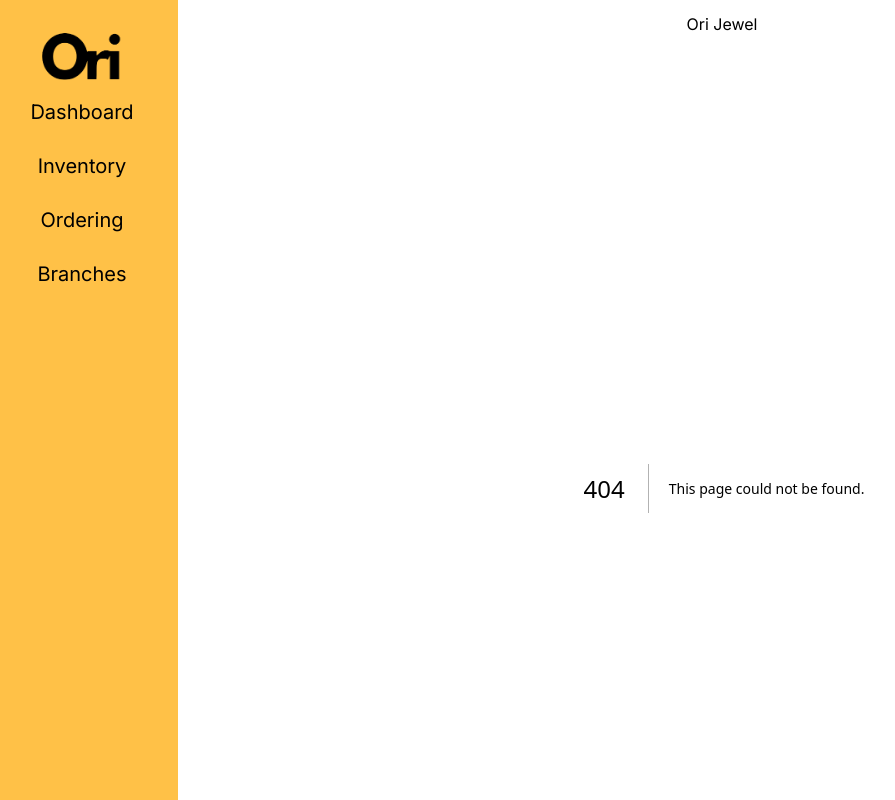
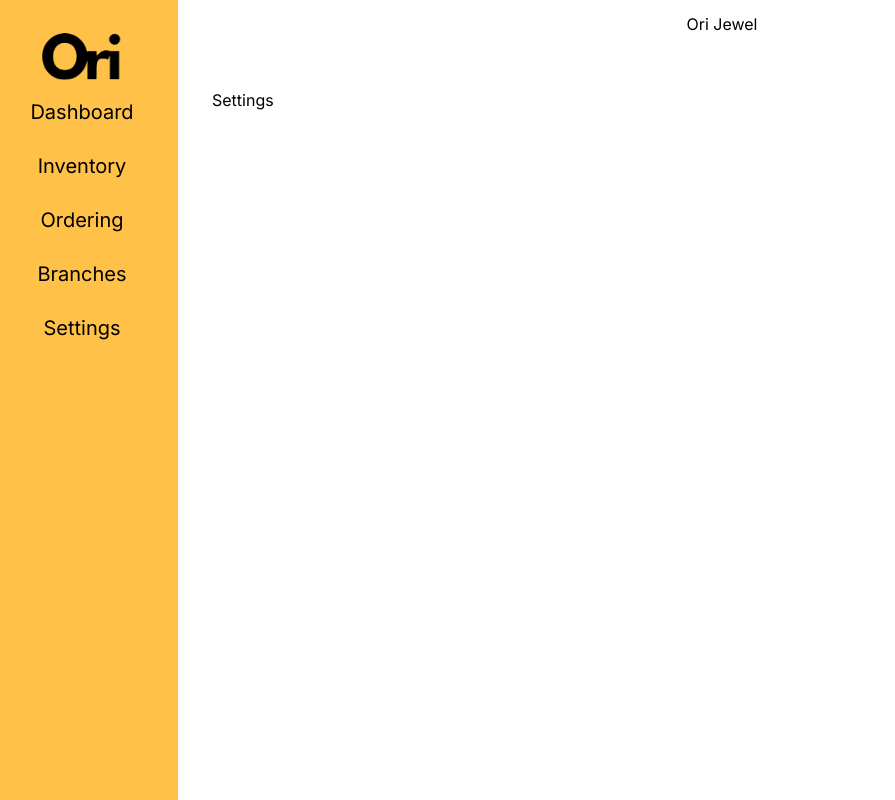
Before and after one commit to grayowldev/ori-web, a Next.js app: page /settings in a window 1280 px wide. Before the commit this address had no page. Shown: the whole page, without its empty margins (14-909 px from the left). Built offline with nearby package versions, Linux system fonts and the light colour scheme.

Commit message:
Added settings

```diff
--- /dev/null
+++ b/app/settings/page.tsx
@@ -0,0 +1,7 @@
+export default function Settings () {
+    return (
+        <>
+            Settings
+        </>
+    )
+}
--- a/components/Navbar/sideNavbr.tsx
+++ b/components/Navbar/sideNavbr.tsx
@@ -13,7 +13,6 @@ export default function SideNavbar() {
                         height={100}
                         alt="logo"/>
                 </Link>
-
             </div>
 
             <div>
@@ -30,9 +29,9 @@ export default function SideNavbar() {
             <div>
                 <Link href="/branch" className={"nav-link"}>Branches</Link>
             </div>
-            {/*<div>*/}
-            {/*    <Link href="/bin" className={"nav-link"}>Bins</Link>*/}
-            {/*</div>*/}
+            <div>
+                <Link href="/settings" className={"nav-link"}>Settings</Link>
+            </div>
 
         </nav>
     )
```
